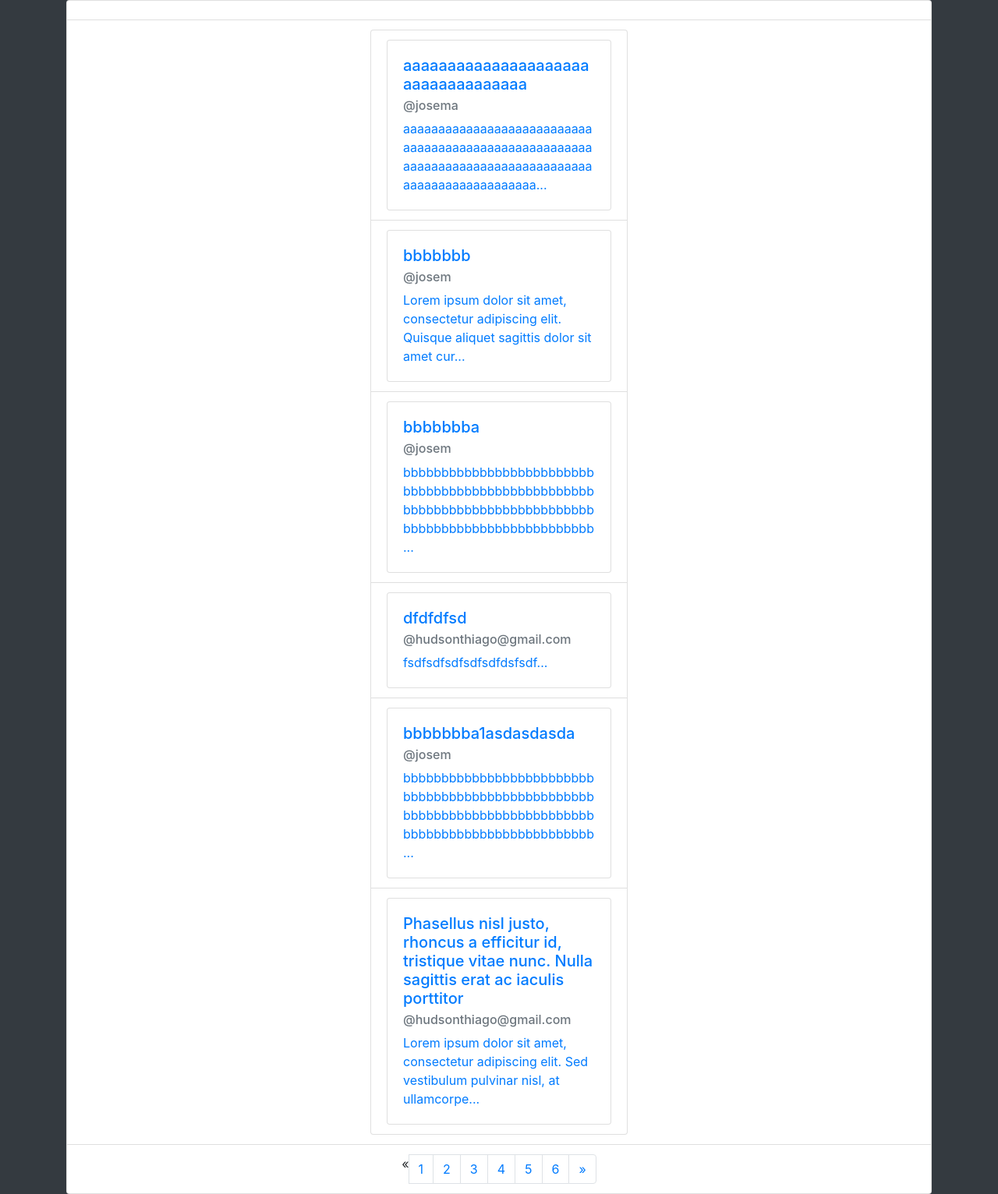
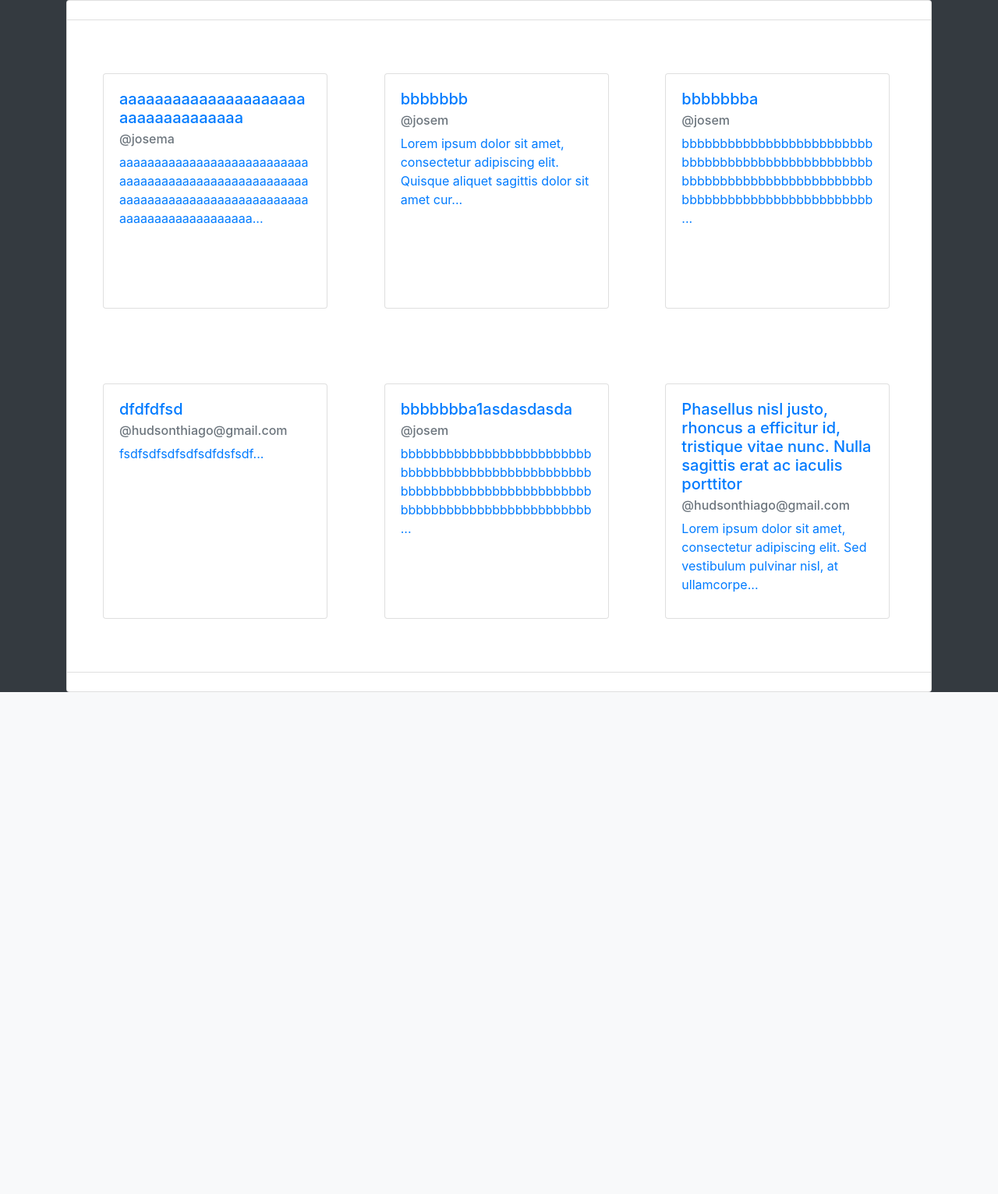
Before and after one commit to josevicmt/projetoDBWEB, a Django app: page /dashboard/ in a window 1280 px wide. Shown: the part 56-1588 px from the top of the page at 78% size. After the commit the page ends 944 px from the top, so only its background shows below. Run offline with Django 3.2, Linux system fonts and the light colour scheme; data comes from the database, SQL or seed files in the repository; both versions use the stored data as it was after the commit; some libraries are stand-ins or nearby versions.

Commit message:
umas coisa

```diff
--- a/apps/index/views.py
+++ b/apps/index/views.py
@@ -18,8 +18,9 @@ def index(request):
         post     = Post.objects.create(titulo=titulo, anotacao=anotacao, usuario=user)
         post.save()
     post = Post.objects.last()
-    paginator = Paginator(posts, 1)
+    paginator = Paginator(posts, 6)
     page = request.GET.get('page')
+    print(page)
     try:
         pagi = paginator.page(page)
     except PageNotAnInteger:
--- a/core/templates/index.html
+++ b/core/templates/index.html
@@ -1,3 +1,4 @@
+{% load static %}
 <!DOCTYPE html>
 <html lang="en">
 <head>
@@ -7,7 +8,9 @@
     <link rel="stylesheet" href="https://maxcdn.bootstrapcdn.com/bootstrap/4.0.0/css/bootstrap.min.css">
     <title>Publicações</title>
 </head>
+
 {% include 'navbar.html' %}
+
 <body class='bg-dark'>
     <div class='container bg-dark'>
         <ul class="list-group">
@@ -37,26 +40,27 @@
                 {% endif %}
             </li>
             <li class="list-group-item d-flex justify-content-center">
-                <ul class="list-group">
-                {% for p in posts %}
-                <li class="list-group-item">
+                <div class="container p-1">
+                    <div class="row p-1">
+                    {% for p in postspaginator %}
+                        <div class="col p-5">
                             <a href="{{p.get_vizualizacao_url}}">
-                        <div class="card" style="width: 18rem;">
-                            <div class="card-body">
+                                <div class="card row" style="width: 18rem;">
+                                    <div class="card-body col" style="min-height:300px">
                                         <h5 class="card-title">{{p.titulo}}</h5>
                                         <h6 class="card-subtitle mb-2 text-muted">@{{ p.usuario }}</h6>
                                         <p class="card-text">{{p.verMiniatura}}</p>
                                     </div>
                                 </div>
                             </a>
-                </li>
+                        </div>
                     {% empty %}
                         <br>Ainda não foram cadastradas publicações
                     {% endfor %}
-                </ul>
+                    </div>
+                </div>
             </li>
             <li class="list-group-item d-flex justify-content-center">
-
                 {% include 'paginator.html' %}
             </li>
         </ul>
--- a/core/templates/paginator.html
+++ b/core/templates/paginator.html
@@ -2,9 +2,9 @@
 {% if postspaginator.has_other_pages %}
     <ul class="pagination d-flex justify-content-center">
       {% if postspaginator.has_previous %}
-        <li class="page-item"><a  class="page-link" href="?page={{ postspaginator.previous_page_number }}">&laquo;</a></li>
+        <li class="page-item"><a  class="page-link page-item" href="?page={{ postspaginator.previous_page_number }}">&laquo;</a></li>
       {% else %}
-        <li class="page-item"><span>&laquo;</span></li>
+        <li class="page-item"><span class='page-item'>&laquo;</span></li>
       {% endif %}
       {% for i in postspaginator.paginator.page_range %}
         {% if postspaginator.number == i %}
```
Also changed, not shown: apps/usuarios/forms.py (+29 -7 lines), core/templates/cadastro.html (+10 -3 lines), core/templates/login.html (+24 -5 lines), db.sqlite3, 1 other file. Lines whose indentation alone changed are shown as unchanged.
